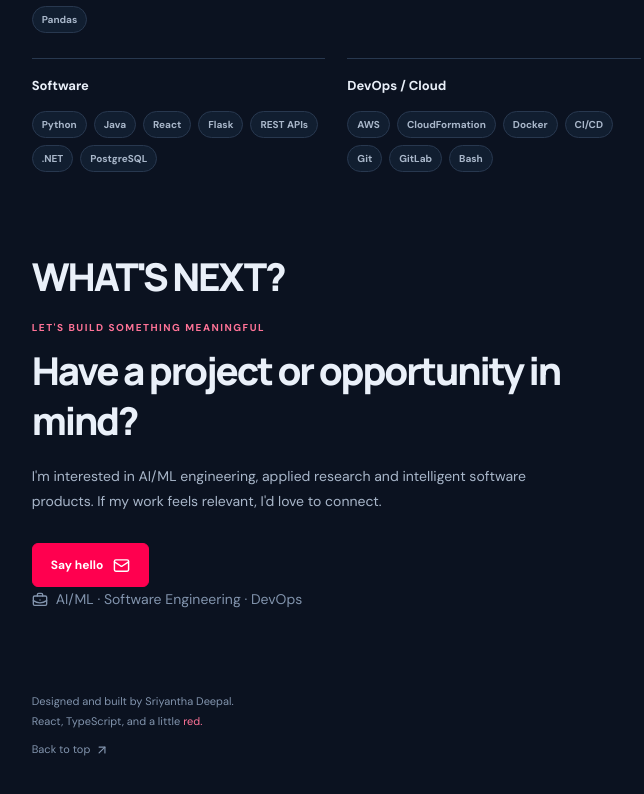
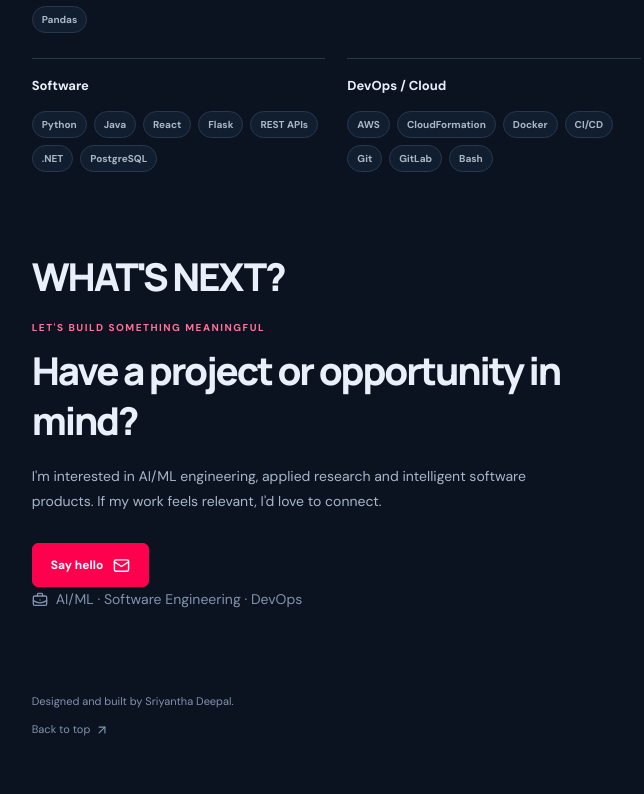
Before and after one commit to SriyanthaDeepal/My-Portfolio, a React (Vite) app: page / in a window 1280 px wide. Shown: the part 3190-3984 px from the top of the page, without its empty margins (575-1219 px from the left). Built offline with nearby package versions, Linux system fonts and the light colour scheme.

Commit message:
Remove framework and color tagline from portfolio footer

```diff
--- a/src/App.tsx
+++ b/src/App.tsx
@@ -166,7 +166,6 @@ export default function App() {
         </section>
         <footer className="footer">
           <p>Designed and built by Sriyantha Deepal.</p>
-          <p>React, TypeScript, and a little <span>red.</span></p>
           <a href="#top">Back to top <ArrowUpRight size={14} aria-hidden="true"/></a>
         </footer>
       </main>
```
